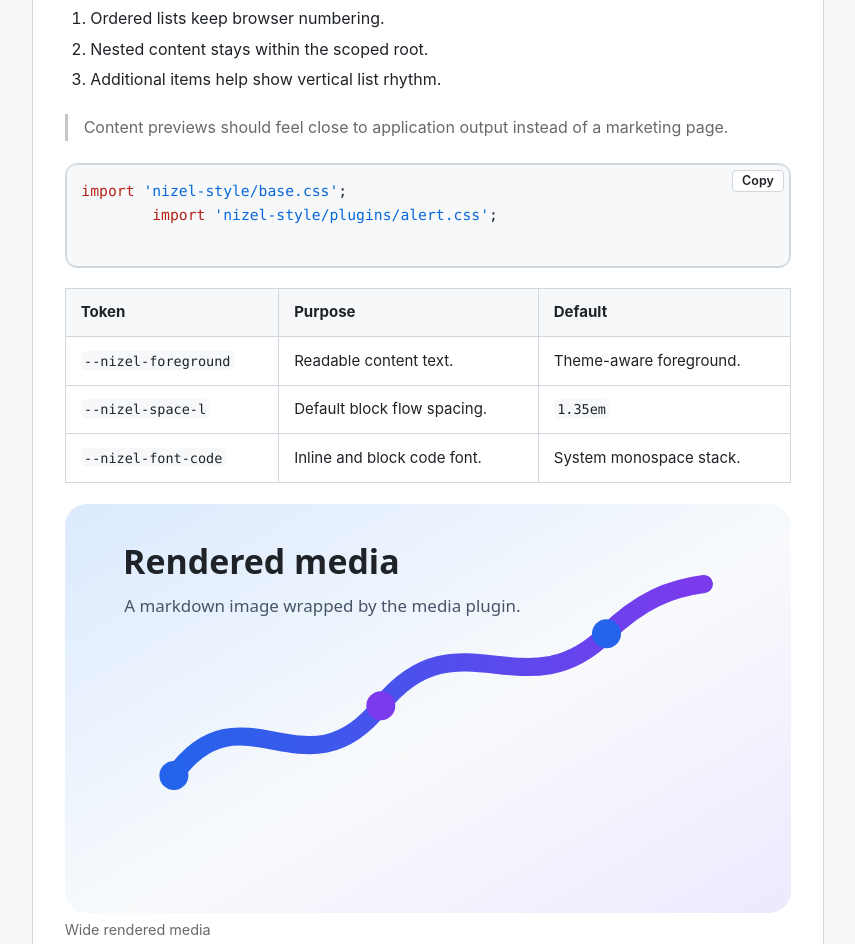
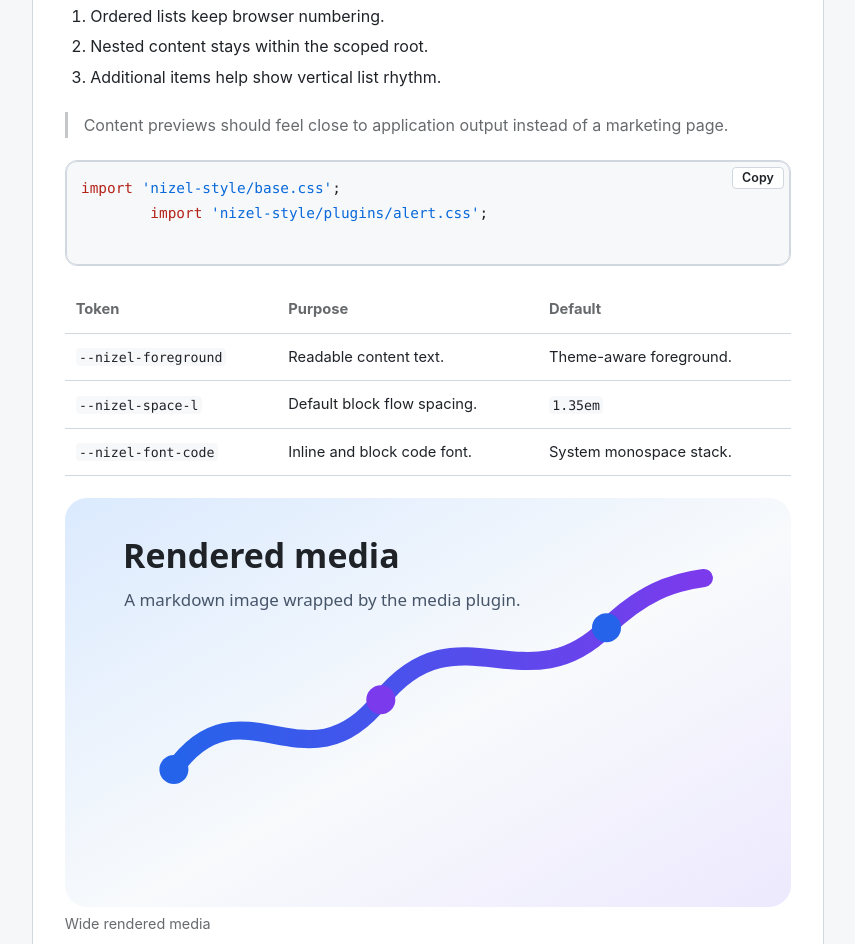
Before and after one commit to silvandiepen/nizel, a website: page packages/nizel-style/preview.html in a window 1280 px wide. Shown: the part 1442-2386 px from the top of the page, without its empty margins (212-1067 px from the left). Drawn offline with nearby package versions, Linux system fonts and the light colour scheme; files that its build step writes are made by us from their sources.

Commit message:
feat(nizel-style): add prose rhythm presets

```diff
--- a/packages/nizel-style/package.json
+++ b/packages/nizel-style/package.json
@@ -23,6 +23,7 @@
     "./plugins/footnotes.css": "./dist/plugins/footnotes.css",
     "./plugins/frontmatter-ui.css": "./dist/plugins/frontmatter-ui.css",
     "./plugins/heading-anchors.css": "./dist/plugins/heading-anchors.css",
+    "./plugins/hidden-comments.css": "./dist/plugins/hidden-comments.css",
     "./plugins/math.css": "./dist/plugins/math.css",
     "./plugins/media.css": "./dist/plugins/media.css",
     "./plugins/shiki.css": "./dist/plugins/shiki.css",
--- a/packages/nizel-style/src/base.scss
+++ b/packages/nizel-style/src/base.scss
@@ -186,13 +186,13 @@
 
 :where(.nizel-content, [data-nizel-content], .nizel-prose) pre {
   overflow: auto;
-  padding: var(--nizel-space);
-  border: 1px solid var(--nizel-border);
-  border-radius: var(--nizel-radius-lg);
+  padding: var(--nizel-space) var(--nizel-space-l);
+  border: 0;
+  border-radius: var(--nizel-code-block-radius, var(--nizel-radius-md));
   background: var(--nizel-code-block-background, var(--nizel-code-background));
   color: var(--nizel-code-foreground);
-  font-size: 0.92em;
-  line-height: 1.62;
+  font-size: 0.9em;
+  line-height: 1.7;
 }
 
 :where(.nizel-content, [data-nizel-content], .nizel-prose) pre code {
@@ -230,18 +230,19 @@
 :where(.nizel-content, [data-nizel-content], .nizel-prose) table {
   width: 100%;
   border-collapse: collapse;
-  font-size: 0.94em;
+  font-size: 0.92em;
 }
 
 :where(.nizel-content, [data-nizel-content], .nizel-prose) :where(th, td) {
-  padding: var(--nizel-space-s) var(--nizel-space);
-  border: 1px solid var(--nizel-border);
+  padding: var(--nizel-space-s) var(--nizel-space-s);
+  border: 0;
+  border-bottom: 1px solid var(--nizel-border);
   text-align: left;
   vertical-align: top;
 }
 
 :where(.nizel-content, [data-nizel-content], .nizel-prose) th {
-  background: var(--nizel-surface);
+  color: var(--nizel-muted);
   font-weight: 700;
 }
 
--- a/packages/nizel-style/src/tokens.scss
+++ b/packages/nizel-style/src/tokens.scss
@@ -19,8 +19,13 @@
   --nizel-font-body: var(--font-body, -apple-system, BlinkMacSystemFont, "SF Pro Text", Inter, system-ui, sans-serif);
   --nizel-font-heading: var(--font-heading, var(--nizel-font-body));
   --nizel-font-code: var(--font-code, "SF Mono", Menlo, Monaco, Consolas, "Liberation Mono", monospace);
-  --nizel-font-size: var(--font-size, 1em);
-  --nizel-line-height: var(--line-height, 1.66);
+  --nizel-size: var(--font-size, 1em);
+  --nizel-leading: var(--line-height, 1.66);
+  --nizel-flow: 1.35em;
+  --nizel-font-size: var(--nizel-size);
+  --nizel-line-height: var(--nizel-leading);
+  --nizel-flow-space: var(--nizel-flow);
+  --nizel-section-space: calc(var(--nizel-flow) * 2.2);
   --nizel-content-width: var(--content-width, 72ch);
   --nizel-wide-width: var(--wide-width, 100%);
   --nizel-space-xxs: 0.25em;
@@ -36,6 +41,33 @@
   --nizel-image-radius: var(--nizel-radius-sm);
   --nizel-alert-radius: var(--nizel-radius-md);
   color: var(--nizel-foreground);
+}
+
+:where(.nizel-content, [data-nizel-content], .nizel-prose):where(.nizel-compact, [data-nizel-preset="compact"]) {
+  --nizel-size: 0.875em;
+  --nizel-leading: 1.58;
+  --nizel-flow: 1em;
+}
+
+:where(.nizel-content, [data-nizel-content], .nizel-prose):where(.nizel-docs, [data-nizel-preset="docs"]) {
+  --nizel-size: 0.9375em;
+  --nizel-leading: 1.72;
+  --nizel-flow: 1.45em;
+}
+
+:where(.nizel-content, [data-nizel-content], .nizel-prose):where(.nizel-reading, [data-nizel-preset="reading"]) {
+  --nizel-size: 1.125em;
+  --nizel-leading: 1.86;
+  --nizel-flow: 1.8em;
+  --nizel-font-heading: var(--font-reading-heading, var(--font-serif, Georgia, "Times New Roman", serif));
+  --nizel-font-body: var(--font-reading-body, var(--font-serif, Georgia, "Times New Roman", serif));
+  --nizel-content-width: 68ch;
+}
+
+:where(.nizel-content, [data-nizel-content], .nizel-prose):where(.nizel-large, [data-nizel-preset="large"]) {
+  --nizel-size: 1.0625em;
+  --nizel-leading: 1.9;
+  --nizel-flow: 1.75em;
 }
 
 @media (prefers-color-scheme: dark) {
```
Also changed, not shown: documentation/guides/styling.md (+37 -1 lines), packages/nizel-style/README.md.
